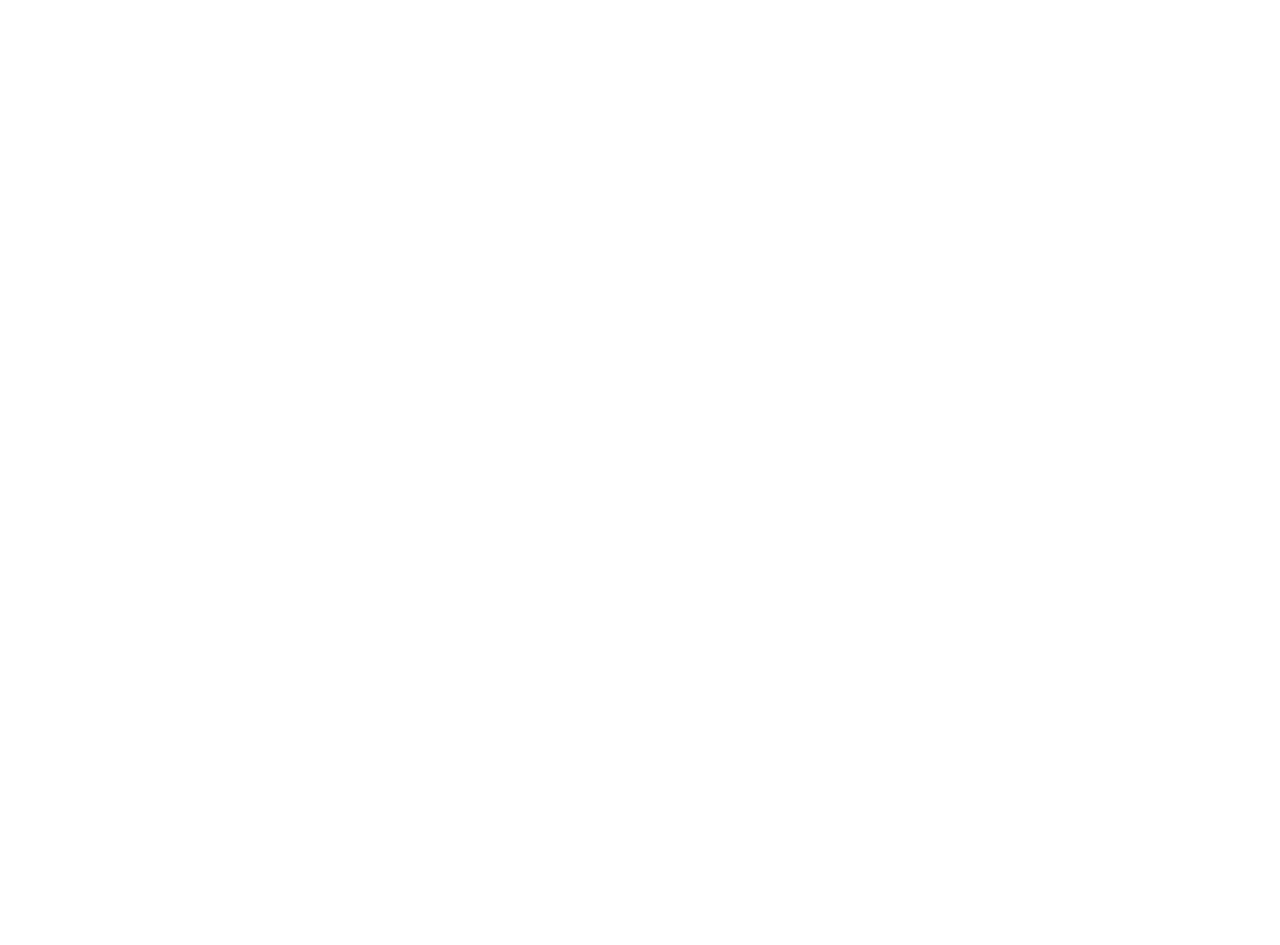
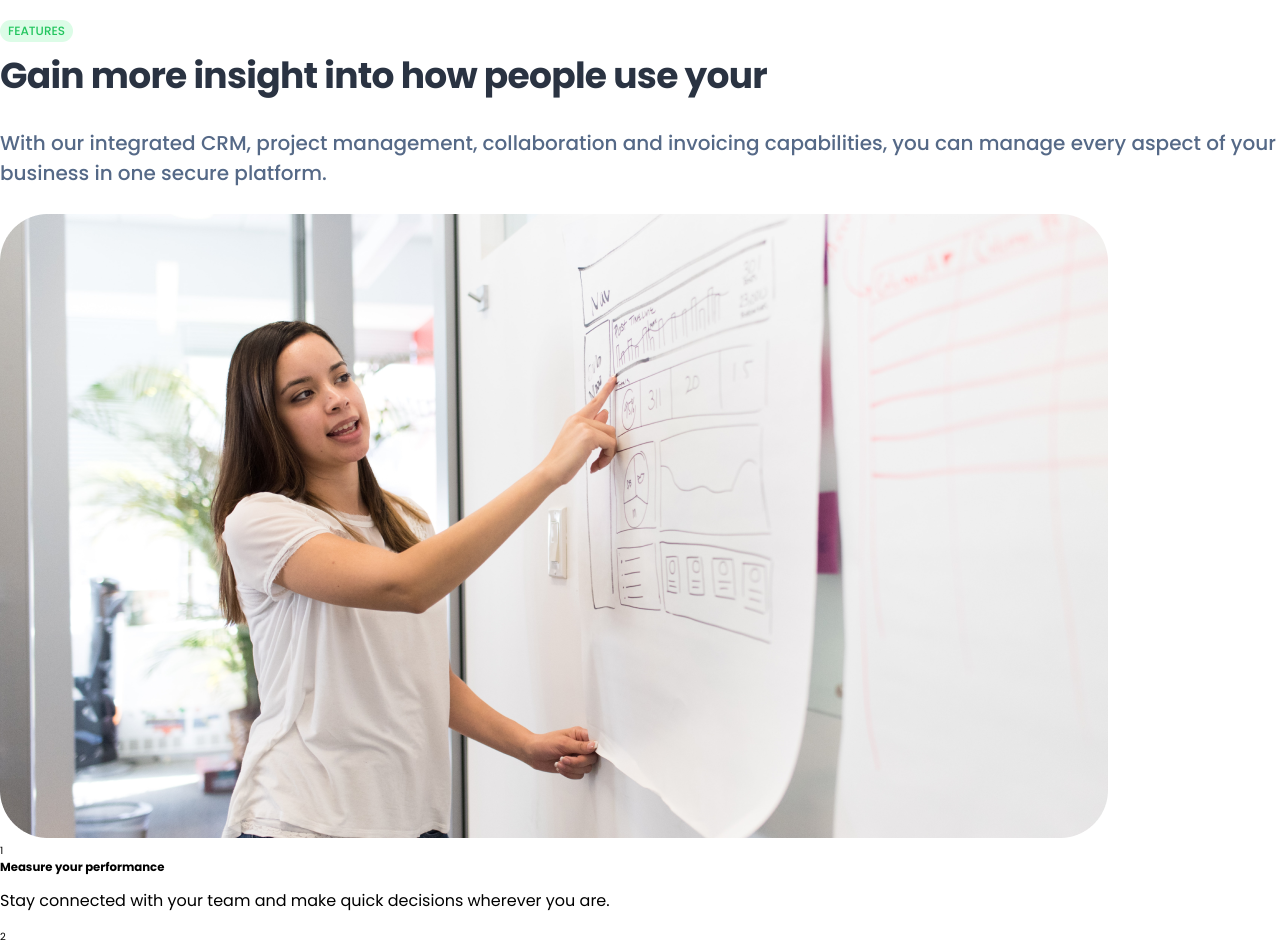
Before and after one commit to MariusAskelovic/7_react_teacherLess_practise, a React (Vite) app: page / in a window 1280 px wide. Shown: the part 3803-4748 px from the top of the page. Before the commit the page ends 3823 px from the top, so only its background shows below. Built offline with nearby package versions, Linux system fonts and the light colour scheme.

Commit message:
howItWorks html

```diff
--- a/src/App.jsx
+++ b/src/App.jsx
@@ -6,6 +6,7 @@
 import Features2 from './components/Features2';
 import Features3 from './components/Features3';
 import Numbers from './components/Numbers';
+import HowItWorks from './components/HowItWorks';
 
 export default function App() {
   return (
@@ -17,6 +18,7 @@
       {true && <Features2 />}
       {true && <Features3 />}
       {true && <Numbers />}
+      {true && <HowItWorks />}
     </div>
   )
 }
--- /dev/null
+++ b/src/components/HowItWorks.jsx
@@ -0,0 +1,29 @@
+import SectionTitle from "./SectionTitle";
+import gainCards from "./data/gainCards";
+
+export default function HowItWorks() {
+    return (
+        <div className="howItWorks">
+            <div className="howItWorksTitleSection">
+                <SectionTitle
+                    pill='FEATURES'
+                    title='Gain more insight into how people use your'
+                    subtitle='With our integrated CRM, project management, collaboration and invoicing capabilities, you can manage every aspect of your business in one secure platform.'
+
+                    pillClass="pill"
+                    titleClass='sectionTitle'
+                    subtitleClass='sectionSubtitle' />
+                <img src="./images/femaleAtDesk.png" alt="female at desk" />
+            </div>
+            <div className="howItWorksListSection">
+                {gainCards.map(obj => (
+                    <div className="howItWorksCard">
+                        <div className="howItWorksId">{obj.id}</div>
+                        <h3>{obj.title}</h3>
+                        <p>{obj.descr}</p>
+                    </div>
+                ))}
+            </div>
+        </div>
+    )
+}
```
Also changed, not shown: public/images/femaleAtDesk.png (added).
